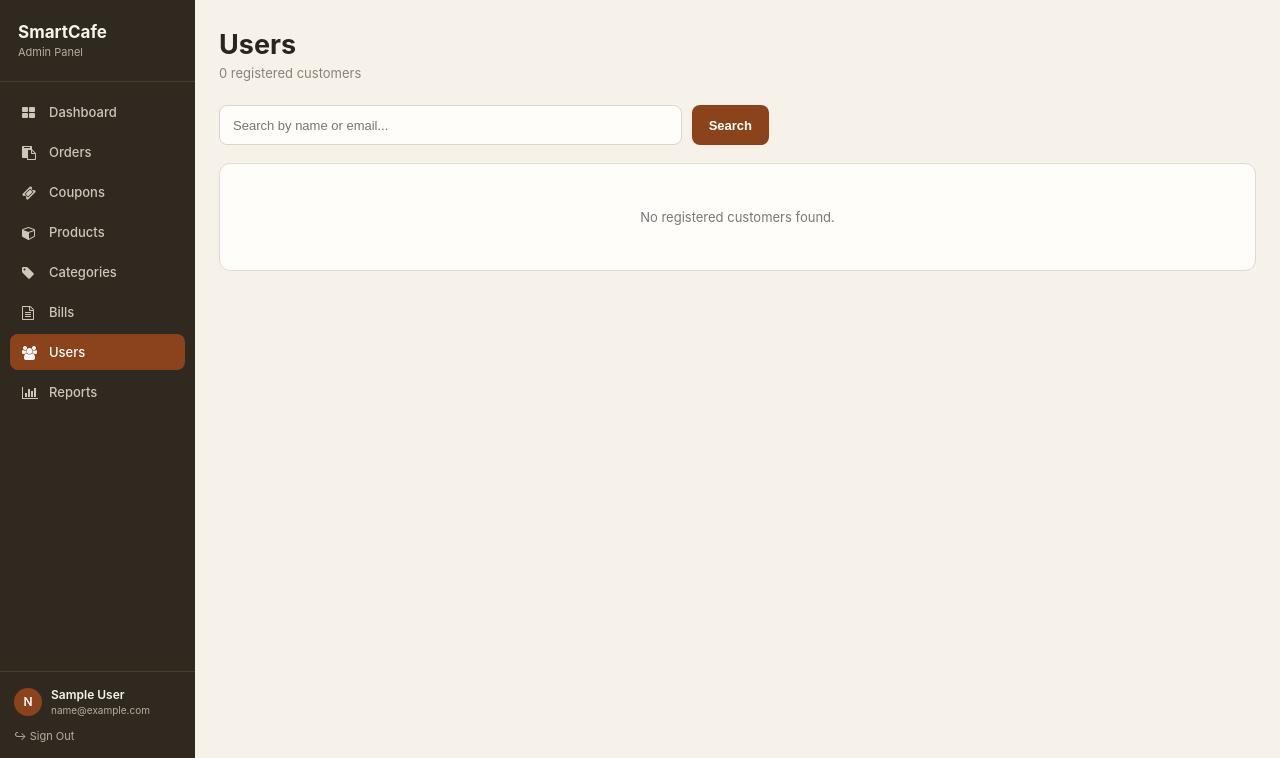
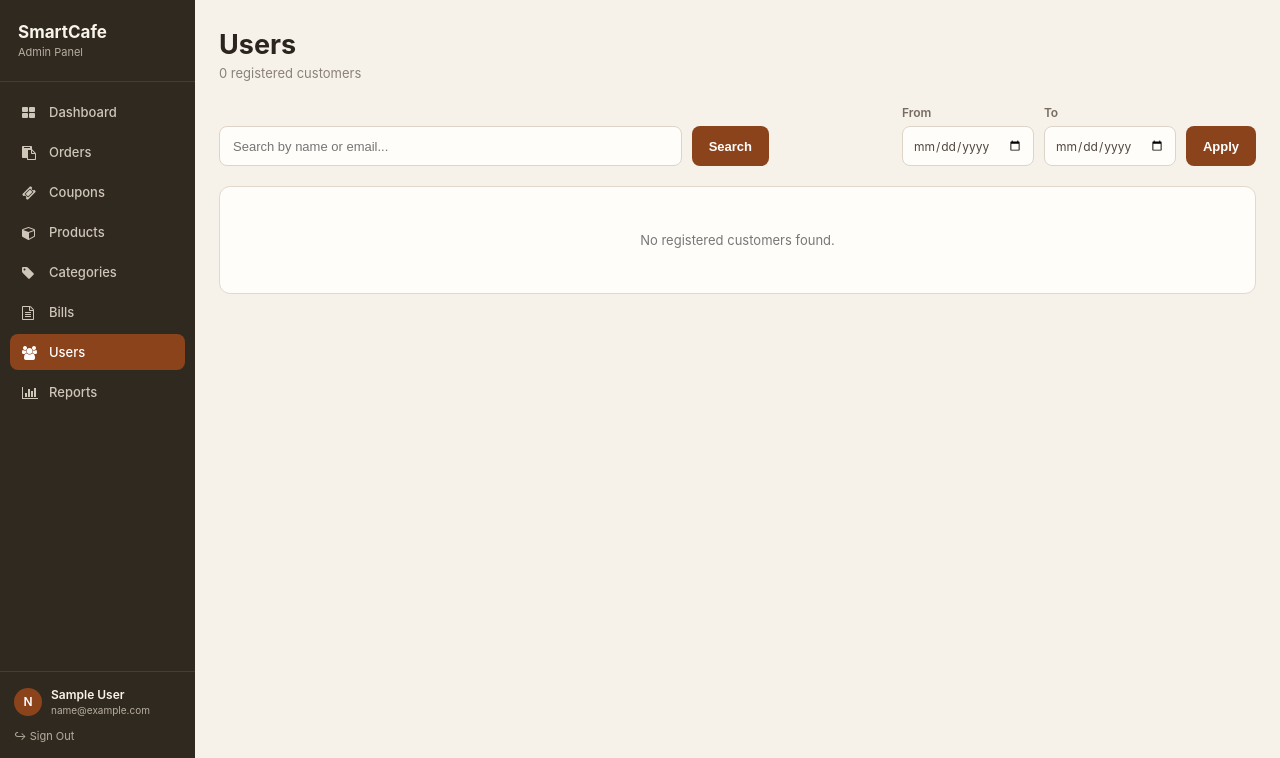
Before and after one commit to adiishhh/cafe_ecommerce, a Django app: page /staff/users/ in a window 1280 px wide. Shown: the part 42-800 px from the top of the page. Run offline with Django 5.2, Linux system fonts and the light colour scheme; the visitor is signed in with stand-in values (Sample User, id 1); data comes from the database, SQL or seed files in the repository.

Commit message:
added date filter in admin-users

```diff
--- a/users/templates/admin_panel/admin_users.html
+++ b/users/templates/admin_panel/admin_users.html
@@ -27,11 +27,77 @@
 
     .toolbar {
         display: flex;
+        align-items: flex-end;
+        justify-content: space-between;
+        flex-wrap: wrap;
+        gap: 16px;
+        padding-bottom : 20px;
+    }
+
+    .search-form {
+        display: flex;
         align-items: center;
+        gap: 10px;
+        flex: 1;
+        min-width: 280px;
+        max-width: 550px;
+    }
 
+    .date-filter-form {
+        display: flex;
+        align-items: flex-end;
+        flex-wrap: wrap;
         gap: 10px;
+    }
 
-        margin-bottom: 18px;
+    .date-filter-field {
+        display: flex;
+        flex-direction: column;
+        gap: 6px;
+    }
+
+    .date-filter-field label {
+        font-size: 12px;
+        font-weight: 600;
+        color: #766c62;
+    }
+
+    .date-filter-input {
+        height: 40px;
+        padding: 0 10px;
+        border: 1px solid #ddd4c9;
+        border-radius: 8px;
+        background: #fffdf9;
+        color: #51483f;
+        font-family: inherit;
+        font-size: 12px;
+        outline: none;
+    }
+
+    .date-filter-input:focus {
+        border-color: #8b431c;
+    }
+
+    @media (max-width: 768px) {
+        .toolbar {
+            align-items: stretch;
+        }
+
+        .search-form,
+        .date-filter-form {
+            max-width: 100%;
+            width: 100%;
+        }
+
+        .date-filter-field {
+            flex: 1;
+            min-width: 130px;
+        }
+
+        .date-filter-input {
+            width: 100%;
+            box-sizing: border-box;
+        }
     }
 
 
@@ -655,7 +721,6 @@
         action="{% url 'admin_users' %}"
         class="search-form"
     >
-
         <input
             type="text"
             name="q"
@@ -670,18 +735,58 @@
         >
             Search
         </button>
+    </form>
+
+    <form
+        method="get"
+        action="{% url 'admin_users' %}"
+        class="date-filter-form"
+    >
+        <div class="date-filter-field">
+            <label for="start_date">From</label>
+            <input
+                type="date"
+                id="start_date"
+                name="start_date"
+                value="{{ start_date }}"
+                class="date-filter-input"
+            >
+        </div>
+
+        <div class="date-filter-field">
+            <label for="end_date">To</label>
+            <input
+                type="date"
+                id="end_date"
+                name="end_date"
+                value="{{ end_date }}"
+                class="date-filter-input"
+            >
+        </div>
 
         {% if search_query %}
+            <input
+                type="hidden"
+                name="q"
+                value="{{ search_query }}"
+            >
+        {% endif %}
 
+        <button
+            type="submit"
+            class="button search-button"
+        >
+            Apply
+        </button>
+
+        {% if start_date or end_date %}
             <a
-                href="{% url 'admin_users' %}"
+                href="{% url 'admin_users' %}{% if search_query %}?q={{ search_query|urlencode }}{% endif %}"
                 class="clear-button"
             >
                 Clear
             </a>
-
         {% endif %}
-
     </form>
 
 </div>
@@ -855,7 +960,7 @@
         {% if page_obj.has_previous %}
 
             <a
-                href="?page={{ page_obj.previous_page_number }}{% if search_query %}&q={{ search_query|urlencode }}{% endif %}"
+                href="?page={{ page_obj.previous_page_number }}{% if search_query %}&q={{ search_query|urlencode }}{% endif %}{% if start_date %}&start_date={{ start_date|urlencode }}{% endif %}{% if end_date %}&end_date={{ end_date|urlencode }}{% endif %}"
             >
                 Previous
             </a>
@@ -879,9 +984,7 @@
 
             {% else %}
 
-                <a
-                    href="?page={{ number }}{% if search_query %}&q={{ search_query|urlencode }}{% endif %}"
-                >
+                <a href="?page={{ number }}{% if search_query %}&q={{ search_query|urlencode }}{% endif %}{% if start_date %}&start_date={{ start_date|urlencode }}{% endif %}{% if end_date %}&end_date={{ end_date|urlencode }}{% endif %}">
                     {{ number }}
                 </a>
 
@@ -893,7 +996,7 @@
         {% if page_obj.has_next %}
 
             <a
-                href="?page={{ page_obj.next_page_number }}{% if search_query %}&q={{ search_query|urlencode }}{% endif %}"
+                href="?page={{ page_obj.next_page_number }}{% if search_query %}&q={{ search_query|urlencode }}{% endif %}{% if start_date %}&start_date={{ start_date|urlencode }}{% endif %}{% if end_date %}&end_date={{ end_date|urlencode }}{% endif %}"
             >
                 Next
             </a>
--- a/users/views.py
+++ b/users/views.py
@@ -504,12 +504,16 @@ def delete_address(request, address_id):
 @login_required(login_url='login')
 def admin_users_view(request):
     if not request.user.is_staff:
-        return HttpResponseForbidden("You do not have permission to access this page.")
+        return HttpResponseForbidden(
+            "You do not have permission to access this page."
+        )
 
     search_query = request.GET.get('q', '').strip()
+    start_date = request.GET.get('start_date', '').strip()
+    end_date = request.GET.get('end_date', '').strip()
 
     users = User.objects.filter(
-    is_staff=False
+        is_staff=False
     ).prefetch_related(
         Prefetch(
             'addresses',
@@ -524,6 +528,16 @@ def admin_users_view(request):
             Q(email__icontains=search_query)
         )
 
+    if start_date:
+        users = users.filter(
+            created_at__date__gte=start_date
+        )
+
+    if end_date:
+        users = users.filter(
+            created_at__date__lte=end_date
+        )
+
     paginator = Paginator(users, 5)
 
     page_number = request.GET.get('page')
@@ -535,6 +549,8 @@ def admin_users_view(request):
         {
             'page_obj': page_obj,
             'search_query': search_query,
+            'start_date': start_date,
+            'end_date': end_date,
         }
     )
 
```
